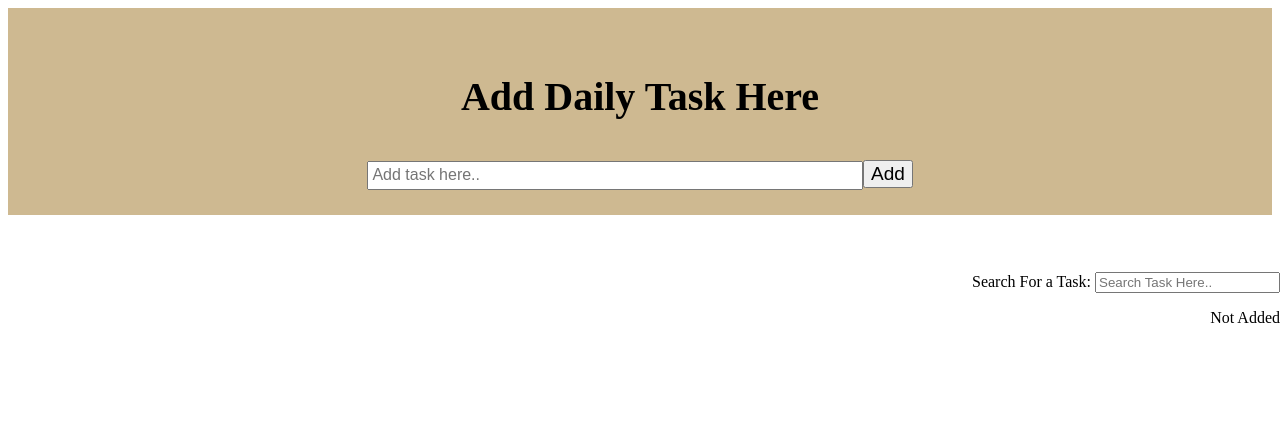
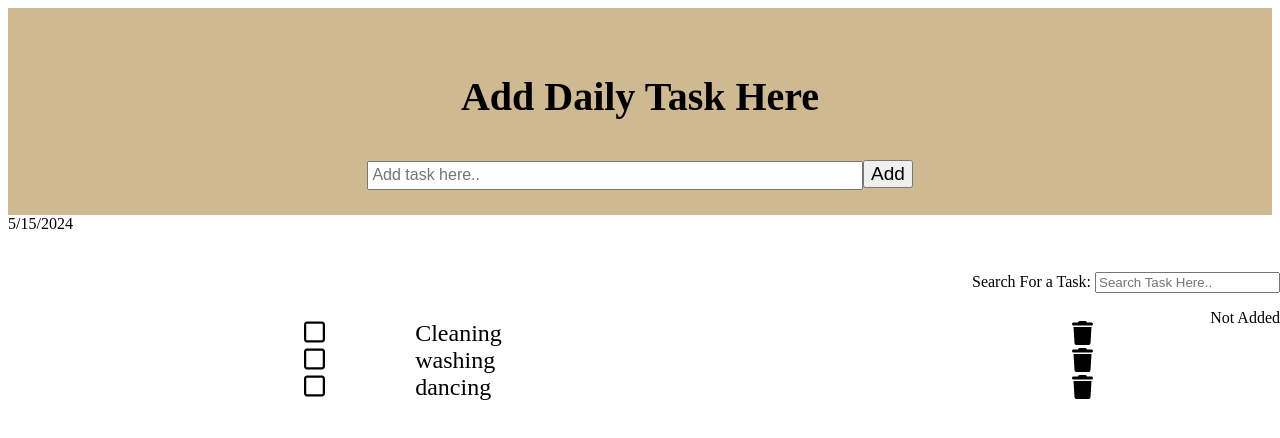
Before and after one commit to ojhaarch2054/TODO_List, a React (Vite) app in the folder TODO/: page / in a window 1280 px wide. Shown: the top 438 px of the page. Built offline with nearby package versions, Linux system fonts and the light colour scheme; the HTML template or start-up script is replaced by a standard one.

Commit message:
added date to the page

```diff
--- a/TODO/src/App.css
+++ b/TODO/src/App.css
@@ -23,14 +23,20 @@
     font-size: 1.5em;
     display: flex;
     flex-direction: column;
-    align-items: center;
+    justify-content: space-between;
+    flex-grow: 1;
+
 }
 .Lists ul {
     list-style-type: none;
 }
-.ListItemText {
-    margin-left: 50px;   /* Adjust this value as needed */
+.ListItemText{
+    margin-left: 30%;
+    max-width: 50%;
+    display: flex;
+    word-wrap: break-word;
 }
+
 .SearchContainer{
     position: absolute;
     top: 34%;
@@ -41,9 +47,11 @@
     text-align: right;
 }
 .SquareIcon{
-    display: flex;
     position: absolute;
+    margin-left: 20%;
 }
 .TrashIcon{
-   margin-left: 40px;
+ position: absolute;
+ margin-left: 80%;
+ margin-top: -2%;
 }
--- a/TODO/src/App.jsx
+++ b/TODO/src/App.jsx
@@ -4,14 +4,15 @@ import { useState } from "react"
 import AddTask from "./components/addTask"
 import Lists from "./components/lists"
 import SearchField from "./components/search"
+import Time from './components/time'
 
 
 function App() {
 //state for task array
 const[arrayCollection, setArrayCollection] = useState([
-  /*{ task: 'Cleaning', id:1 },
+  { task: 'Cleaning', id:1 },
   { task: 'washing', id:9 },
-  { task: 'dancing', id:10 }*/
+  { task: 'dancing', id:10 }
 
 ])
 //state for unique id
@@ -66,6 +67,7 @@ const inputChange = (event) =>{
     <>
      <div className='Todo'>
       <AddTask inputField = {inputField} inputChange = {inputChange} submitTask={submitTask}/>
+      <Time/>
       <Lists arrayCollection={arrayCollection}/>
       <div className="SearchContainer">
       <SearchField changeSearchInput = {changeSearchInput} searchInput= {searchInput} filterSearch={filterSearch}/>
--- a/TODO/src/components/lists.jsx
+++ b/TODO/src/components/lists.jsx
@@ -29,7 +29,6 @@ const Lists = ({arrayCollection}) => {
                  style={{backgroundColor: isClicked[list.id] ? 'green' : {},
                  display: deleteItem[list.id] ? 'none' : ''}}
                  />
-
                 <span className="ListItemText"
                     style={{textDecoration: isClicked[list.id] ? 'line-through' : {},
                     display: deleteItem[list.id] ? 'none' : ''}}>
--- /dev/null
+++ b/TODO/src/components/time.jsx
@@ -0,0 +1,12 @@
+const Time = () => {
+    const date = new Date();
+    const dateString = date.toLocaleDateString();
+    return(
+        <div>
+           {dateString}
+        </div>
+
+    )
+}
+
+export default Time;
```
